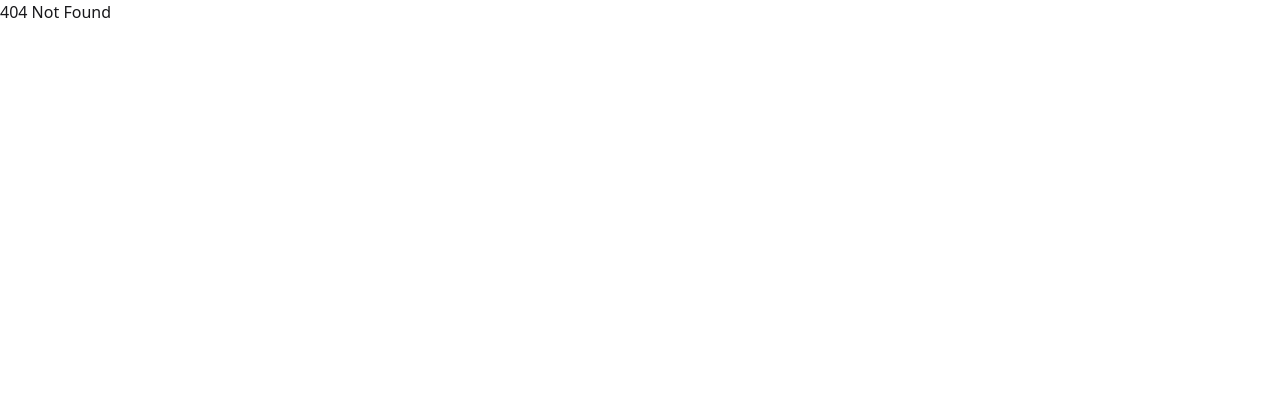
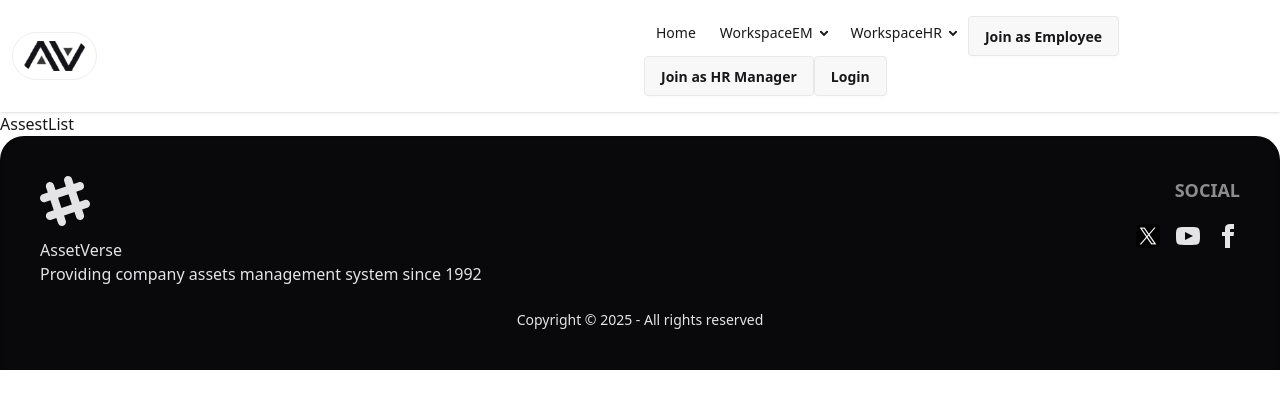
Before and after one commit to alvy00/ph-assetverse-client-a11, a React (Vite) app: page /assetlist in a window 1280 px wide. Before the commit this address had no page. Shown: the top 408 px of the page. Built offline with nearby package versions, Linux system fonts and the light colour scheme.

Commit message:
Routes updated

```diff
--- a/src/components/Navbar/Navbar.jsx
+++ b/src/components/Navbar/Navbar.jsx
@@ -57,6 +57,8 @@
                         </li>
                     </ul>
                 </div>
+                <Link to="/">
+                    {" "}
                     <img
                         className="border border-base-300 rounded-4xl hover:bg-base-200 cursor-pointer m-1 p-2"
                         src={logo}
@@ -64,6 +66,7 @@
                         height={85}
                         width={85}
                     />
+                </Link>
             </div>
             <div className="navbar-end hidden lg:flex">
                 <ul className="menu menu-horizontal px-1">
--- a/src/pages/hr/AssestList.jsx
+++ /dev/null
@@ -1,5 +0,0 @@
-const AssestList = () => {
-    return <div>AssestList</div>;
-};
-
-export default AssestList;
--- /dev/null
+++ b/src/pages/hr/AssetList.jsx
@@ -0,0 +1,5 @@
+const AssetList = () => {
+    return <div>AssestList</div>;
+};
+
+export default AssetList;
```
Also changed, not shown: src/routes/Router.jsx (+17 -0 lines). Lines whose indentation alone changed are shown as unchanged.
